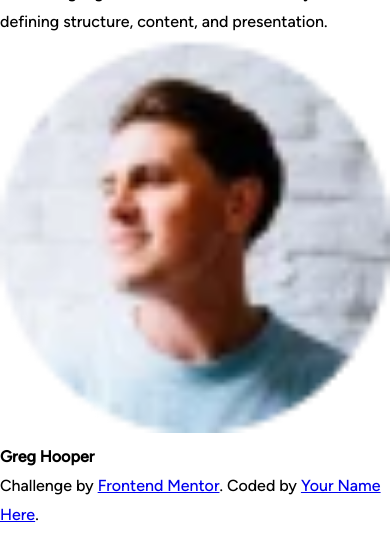
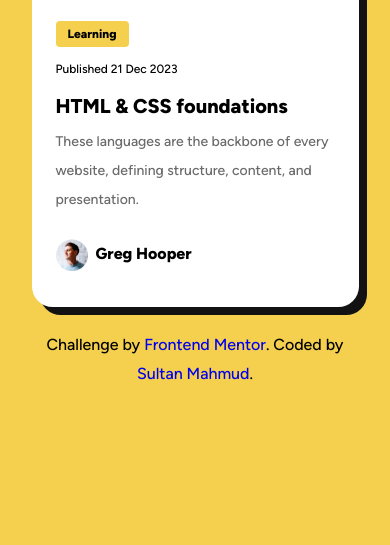
Before and after one commit to developer-sultan/blog-preview-card, a plain HTML site: page index.html in a window 390 px wide. Shown: the part 350-895 px from the top of the page. Drawn offline with Linux system fonts and the light colour scheme.

Commit message:
design completed without responsive

```diff
--- a/index.html
+++ b/index.html
@@ -33,9 +33,11 @@
 <div class="card">
 
     <!-- Card Image Starts -->
+  <div class="card_image">
     <figure>
       <img src="assets/images/illustration-article.svg" alt="blog-preview-image">
     </figure>
+  </div>
     <!-- Card Image Ends -->
 
     <!-- Card Contents Starts -->
@@ -69,18 +71,9 @@
     <!-- Card author Ends -->
 </div>
 
-
-
-
-
-
-
-
-
-
   <div class="attribution">
     Challenge by <a href="https://www.frontendmentor.io?ref=challenge" target="_blank">Frontend Mentor</a>.
-    Coded by <a href="#">Your Name Here</a>.
+    Coded by <a href="https://www.facebook.com/sultanmahmud.dev" target="_blank">Sultan Mahmud</a>.
   </div>
 </body>
 </html>
--- a/reset.css
+++ b/reset.css
@@ -28,10 +28,16 @@ body{
     font-weight: 400;
     font-size: 16px;
     line-height: 1.8rem;
-    /* background-color: var(--primary-color); */
+    background-color: var(--primary-color);
+    padding: 156px 24px;
+    display: flex;
+    flex-direction: column;
+    justify-content: center;
+    align-items: center;
 }
 
 img{
     width: 100%;
     height: 100%;
+    display: block;
 }
--- a/style.css
+++ b/style.css
@@ -0,0 +1,76 @@
+/* Card */
+.card{
+    width: 327px;
+    height: 501px;
+    background-color: var(--neutral-color);
+    padding: 1.5rem;
+    border-radius: 1.3rem;
+    box-shadow: 8px 8px var(--secondary-color-950);
+}
+
+/* Card image Starts */
+.card_image img{
+    border-radius: 0.6rem;
+    margin-bottom: 1.5rem;
+}
+/* Card image Ends */
+
+/* Card Contents Starts */
+    .card_tag{
+        width: 73px;
+        height: 26px;
+        padding: 4px 12px;
+        background-color: var(--primary-color);
+        font-size: 12px;
+        display: flex;
+        justify-content: center;
+        align-items: center;
+        font-family: "Figtree-ExtraBold";
+        border-radius: 4px;
+        margin-bottom: 0.5rem;
+    }
+    .card_tag strong{
+        font-size: 12px;
+    }
+
+    .card_date p{
+        font-size: 12px;
+        font-family: "Figtree-Medium";
+    }
+    .card_title h1{
+        font-family: "Figtree-ExtraBold";
+        font-size: 20px;
+        margin-top: 0.5rem;
+        margin-bottom: 0.5rem;
+    }
+    .card_description p{
+        color: var(--secondary-color-500);
+        font-size: 14px;
+    }
+/* Card Contents Ends */
+
+/* Card Author Starts */
+.card_author{
+    margin-top: 1.5rem;
+    display: flex;
+    align-items: center;
+    gap: 0.5rem;
+}
+.card_author img{
+    width: 32px;
+    height: 32px;
+}
+.card_author strong{
+    font-family: "Figtree-ExtraBold";
+}
+/* Card Author Ends */
+
+
+/* Attribution */
+.attribution{
+    text-align: center;
+    margin-top: 1.5rem;
+}
+.attribution a{
+    text-decoration: none;
+}
```
